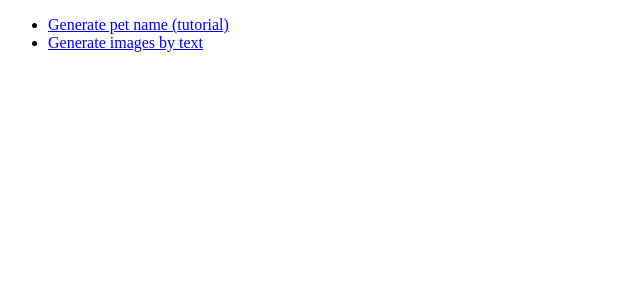
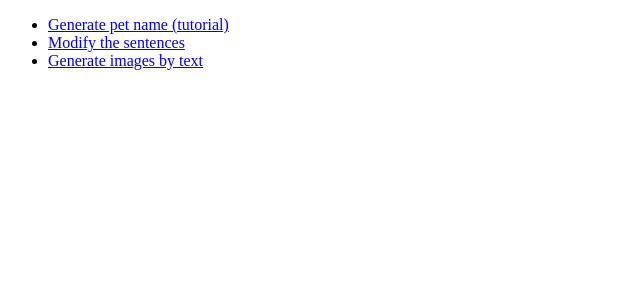
Before and after one commit to oahehc/openai, a Next.js app: page / in a window 1280 px wide. Shown: the top 300 px of the page, without its empty margins (0-640 px from the left). Built offline with nearby package versions, Linux system fonts and the light colour scheme.

Commit message:
refactor: move head to _app

```diff
--- /dev/null
+++ b/pages/_app.tsx
@@ -0,0 +1,15 @@
+import { AppProps } from "next/app";
+import Head from "next/head";
+
+function MyApp({ Component, pageProps }: AppProps): JSX.Element {
+  return (
+    <>
+      <Head>
+        <title>OpenAI API</title>
+      </Head>
+      <Component {...pageProps} />
+    </>
+  );
+}
+
+export default MyApp;
--- a/pages/images.tsx
+++ b/pages/images.tsx
@@ -1,4 +1,3 @@
-import Head from "next/head";
 import { useState } from "react";
 import styles from "./index.module.css";
 
@@ -65,10 +64,6 @@ export default function Page() {
   }
 
   return (
-    <div>
-      <Head>
-        <title>OpenAI API</title>
-      </Head>
     <main className={styles.main}>
       <h3>Generate Images by text</h3>
       <input
@@ -101,6 +96,5 @@ export default function Page() {
           ))}
       </div>
     </main>
-    </div>
   );
 }
--- a/pages/index.tsx
+++ b/pages/index.tsx
@@ -1,22 +1,19 @@
-import Head from "next/head";
 import Link from "next/link";
 
 export default function Home() {
   return (
-    <div>
-      <Head>
-        <title>OpenAI API</title>
-      </Head>
     <main>
       <ul>
         <li>
           <Link href="/pet">Generate pet name (tutorial)</Link>
         </li>
         <li>
+          <Link href="/completion">Modify the sentences</Link>
+        </li>
+        <li>
           <Link href="/images">Generate images by text</Link>
         </li>
       </ul>
     </main>
-    </div>
   );
 }
```
Also changed, not shown: pages/pet.tsx (+0 -8 lines). Lines whose indentation alone changed are shown as unchanged.
